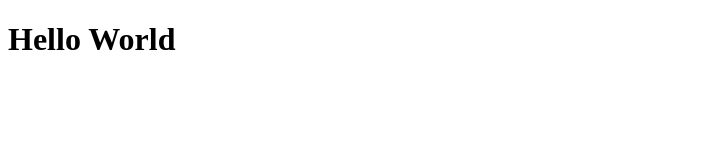
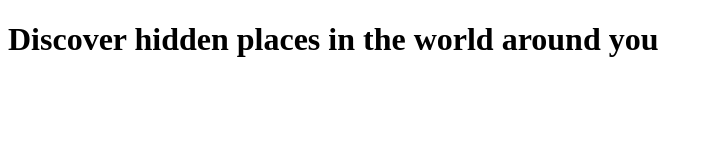
Before and after one commit to DFernandezFoe/excursion, a plain HTML site: page index.html in a window 1280 px wide. Shown: the whole page, without its empty margins (0-713 px from the left). Drawn offline with Linux system fonts and the light colour scheme.

Commit message:
Added boilerplate and h1.

```diff
--- a/index.html
+++ b/index.html
@@ -3,11 +3,12 @@
 
   <head>
     <title>Excursion</title>
+    <link href="./resources/css/style.css" type="text/css" rel="stylesheet">
     <meta charset="utf-8">
   </head>
 
   <body>
-    <h1>Hello World</h1>
+    <h1>Discover hidden places in the world around you</h1>
   </body>
 
 </html>
```
